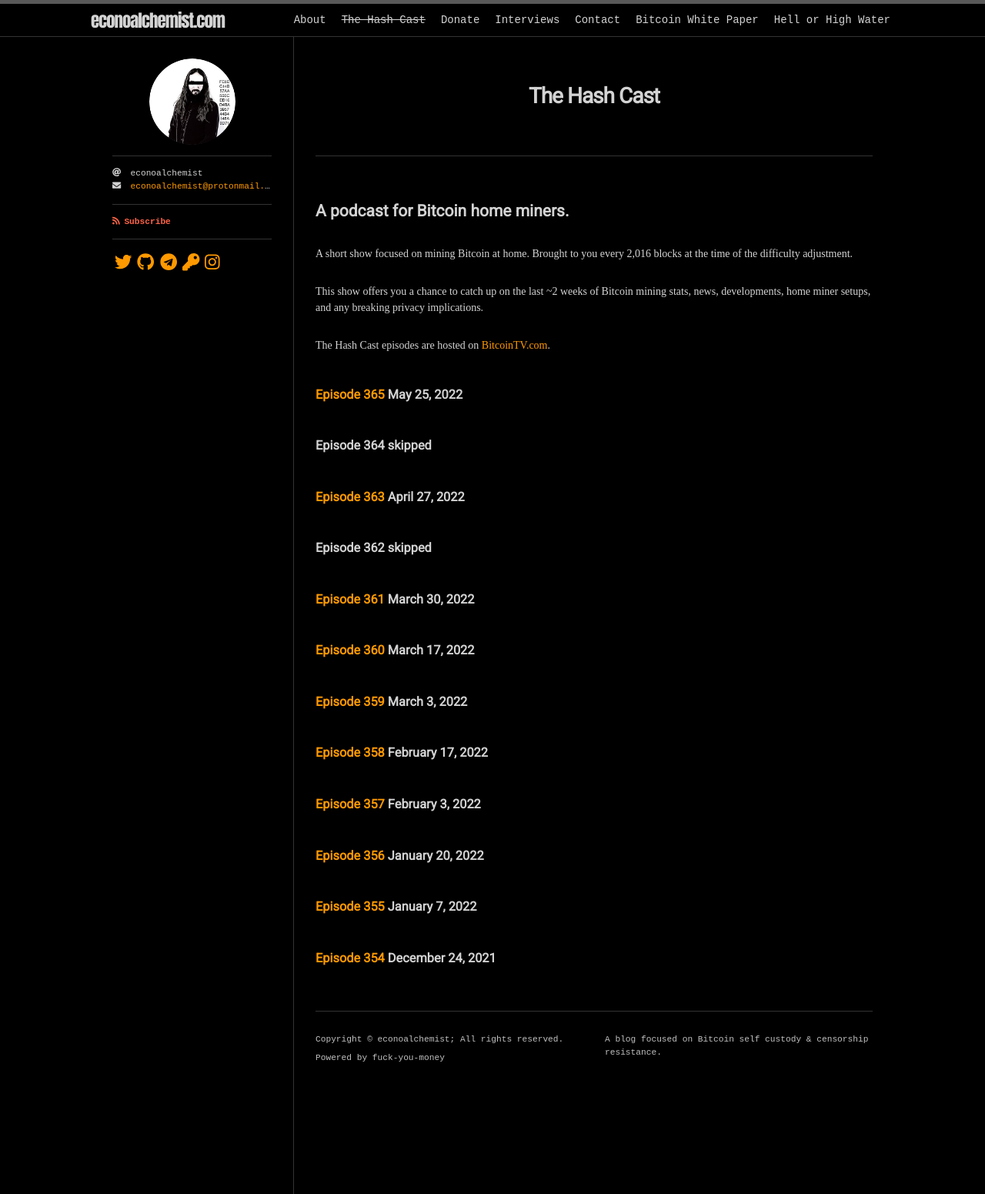
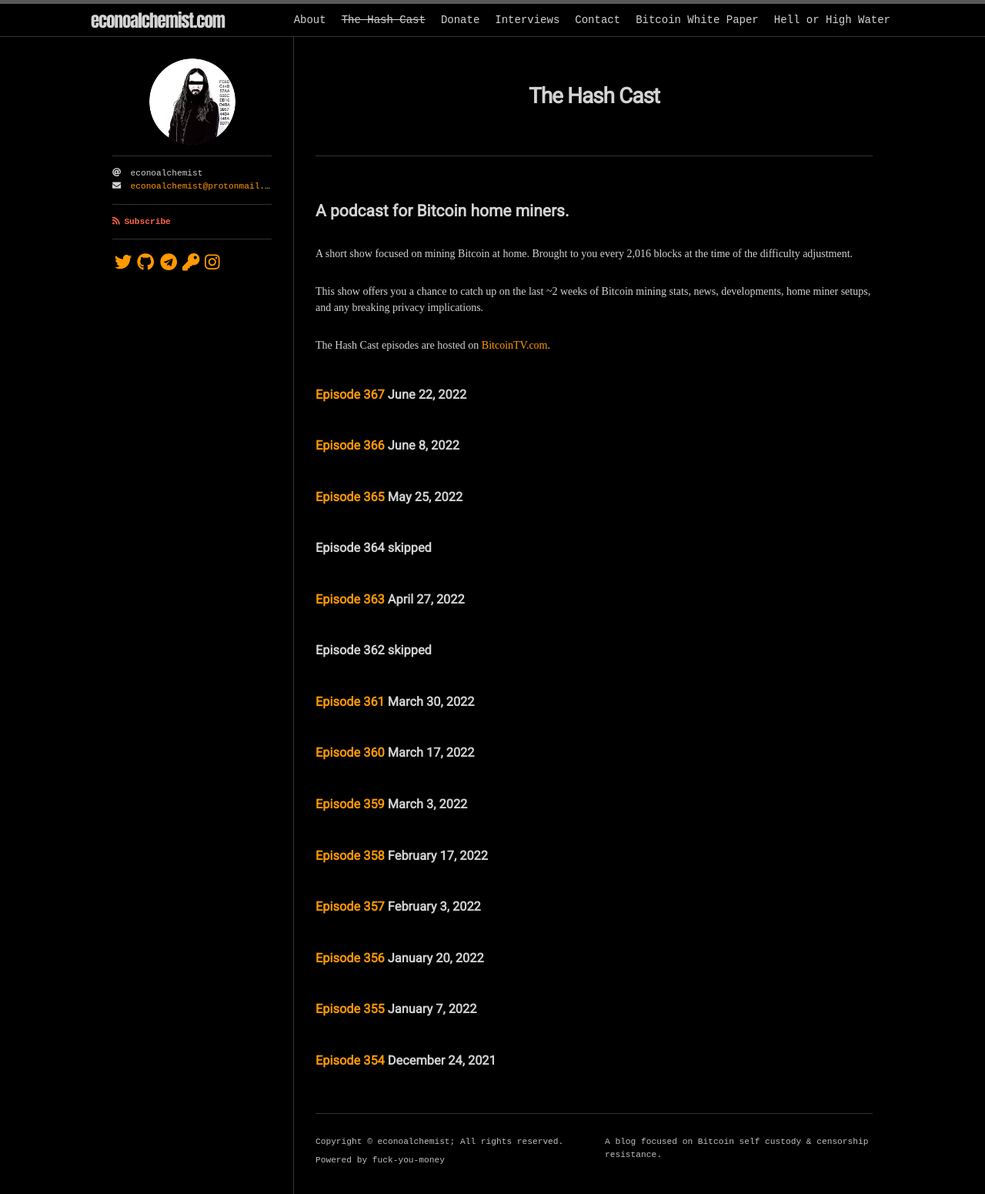
Before and after one commit to econoalchemist/econoalchemist.github.io, a Jekyll site: the page built from hashcast.md, in a window 1280 px wide. Shown: the whole page at 77% size. Built offline with Jekyll 4.4.1, drawn with Linux system fonts in a browser that asks for light colours; nearby versions of some CDN libraries; some web fonts are replaced.

Commit message:
Update hashcast.md

```diff
--- a/hashcast.md
+++ b/hashcast.md
@@ -10,6 +10,10 @@ A short show focused on mining Bitcoin at home. Brought to you every 2,016 block
 This show offers you a chance to catch up on the last ~2 weeks of Bitcoin mining stats, news, developments, home miner setups, and any breaking privacy implications.
 
 The Hash Cast episodes are hosted on [BitcoinTV.com](https://bitcointv.com/c/hashcast/videos).
+
+### [Episode 367](https://bitcointv.com/w/feGFZxAQnkNkMpxKv4ypNa) June 22, 2022
+
+### [Episode 366](https://bitcointv.com/w/3HkVKEkJYPJMm8ArHXsqri) June 8, 2022
 
 ### [Episode 365](https://bitcointv.com/w/6WWbhEQ1WRvxhzWrpAH4wG) May 25, 2022
 
```
